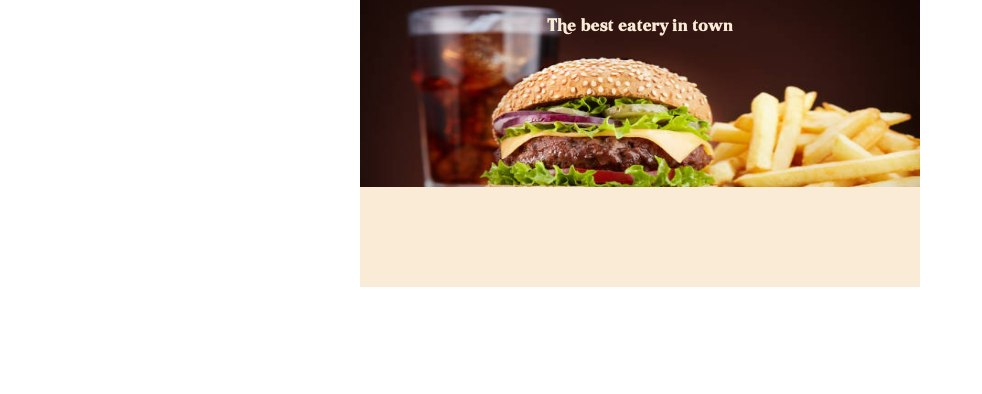
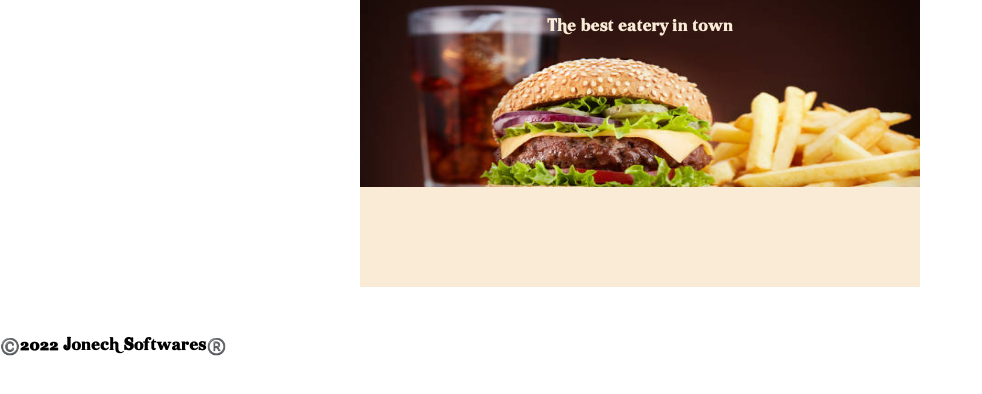
Before and after one commit to Goziejp12/Restaurant-Ordering-App, a plain HTML site: page index.html in a window 1280 px wide. Shown: the part 58-452 px from the top of the page, without its empty margins (0-982 px from the left). Drawn offline with Linux system fonts and the light colour scheme.

Commit message:
added footer

```diff
--- a/index.html
+++ b/index.html
@@ -29,6 +29,7 @@
             </form>
             <h2 class="order-msg" id="order-msg"></h2>
         </main>
+        <footer>©️2022 Jonech Softwares®️</footer>
         <script src="index.js" type="module"></script>
     </body>
 </html>
```
